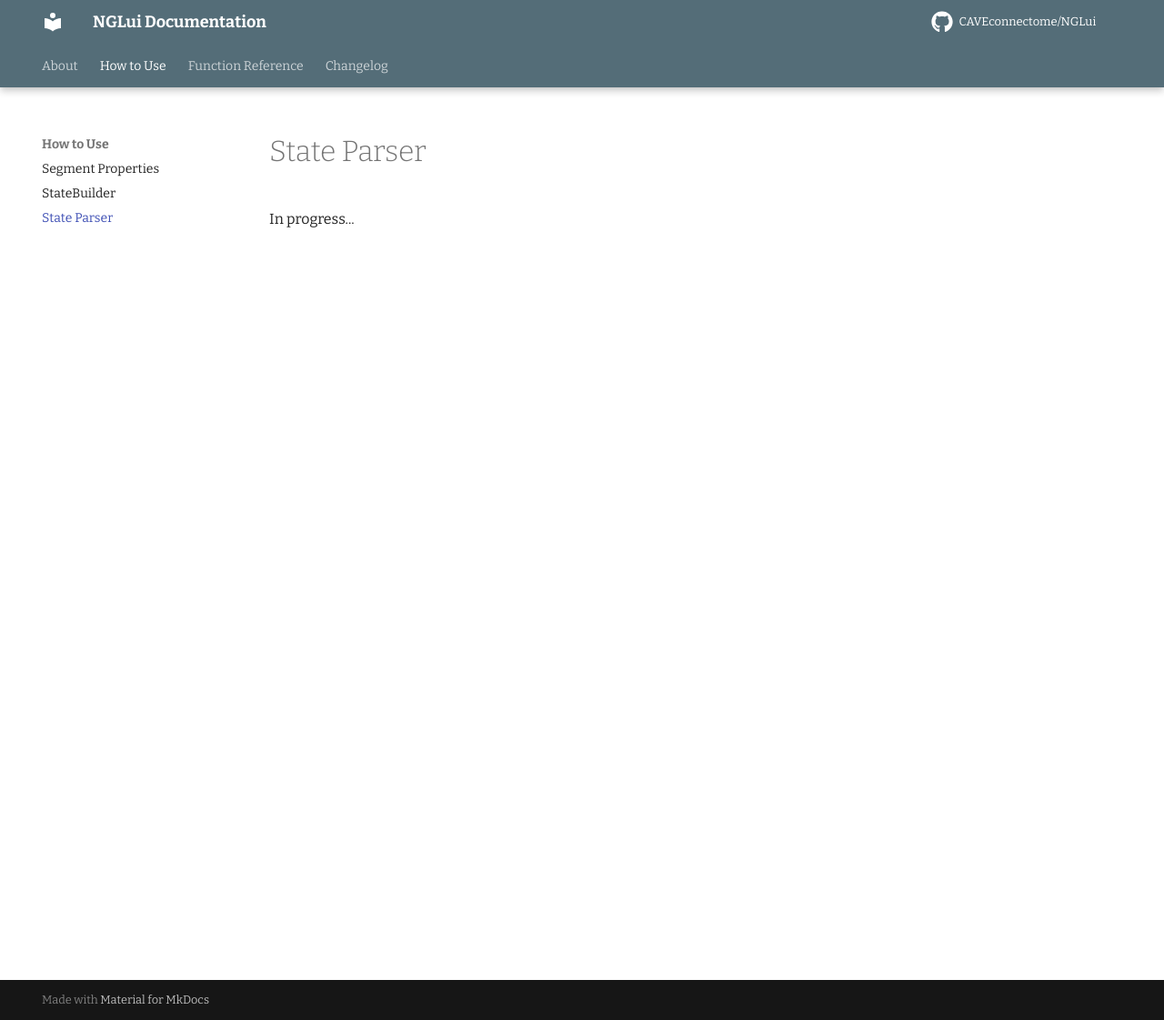
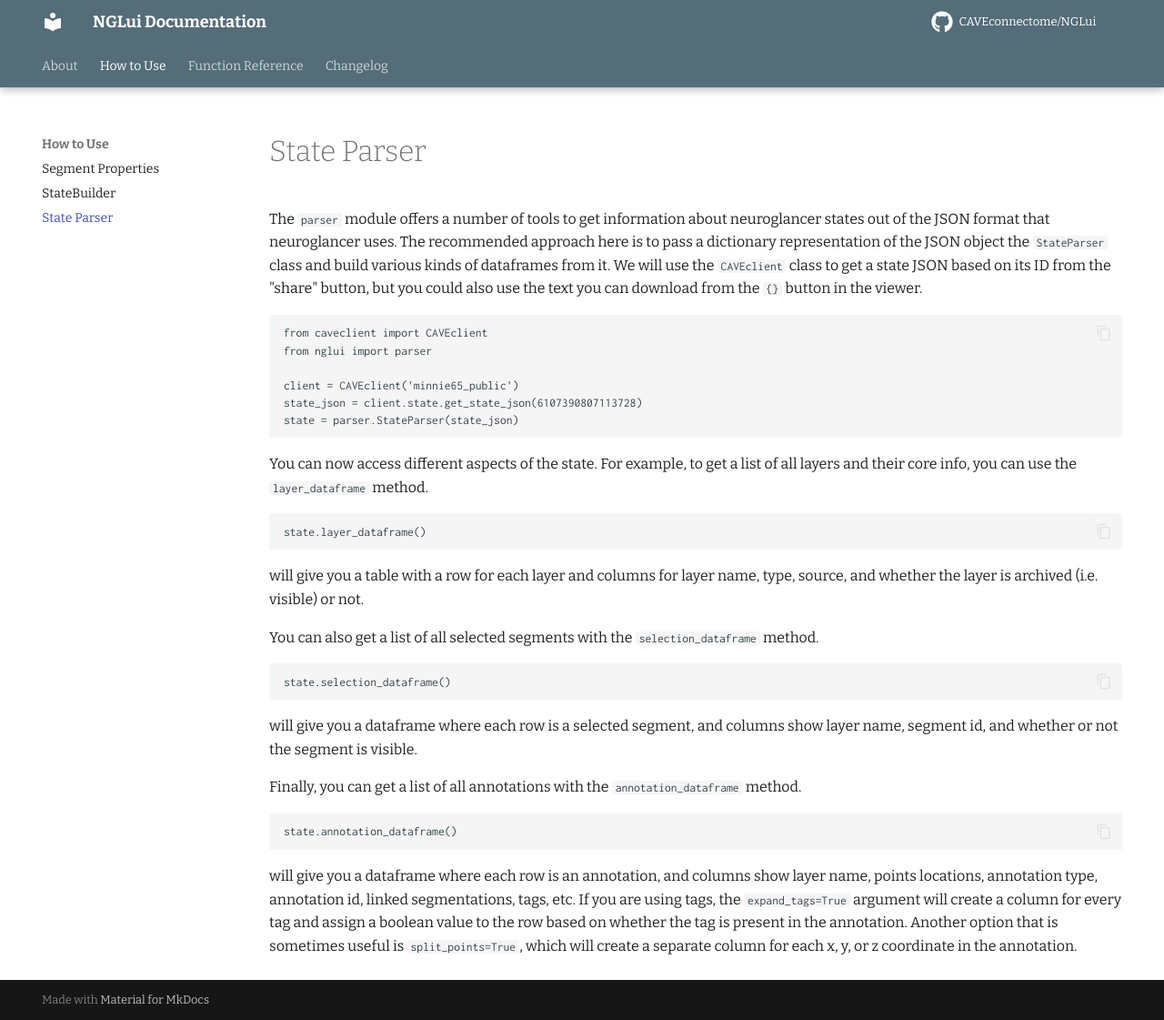
Before and after one commit to CAVEconnectome/nglui, an MkDocs documentation site: the page built from docs/usage/parser.md, in a window 1280 px wide and 1121 px high. Shown: the whole window at 91% size. Built offline with MkDocs 1.6.1 and Material for MkDocs 9.7.7, drawn with Linux system fonts in a browser that asks for light colours; comment, search, counter and statistics services are not loaded.

Commit message:
update docs and bugfix

````diff
--- a/docs/usage/parser.md
+++ b/docs/usage/parser.md
@@ -2,4 +2,41 @@
 title: State Parser
 ---
 
-In progress...
+The `parser` module offers a number of tools to get information about neuroglancer states out of the JSON format that neuroglancer uses.
+The recommended approach here is to pass a dictionary representation of the JSON object the `StateParser` class and build various kinds of dataframes from it.
+We will use the `CAVEclient` class to get a state JSON based on its ID from the "share" button, but you could also use the text you can download from the `{}` button in the viewer.
+
+```python
+from caveclient import CAVEclient
+from nglui import parser
+
+client = CAVEclient('minnie65_public')
+state_json = client.state.get_state_json(6107390807113728)
+state = parser.StateParser(state_json)
+```
+
+You can now access different aspects of the state.
+For example, to get a list of all layers and their core info, you can use the `layer_dataframe` method.
+
+```python
+state.layer_dataframe()
+```
+
+will give you a table with a row for each layer and columns for layer name, type, source, and whether the layer is archived (i.e. visible) or not.
+
+You can also get a list of all selected segments with the `selection_dataframe` method.
+
+```python
+state.selection_dataframe()
+```
+
+will give you a dataframe where each row is a selected segment, and columns show layer name, segment id, and whether or not the segment is visible.
+
+Finally, you can get a list of all annotations with the `annotation_dataframe` method.
+
+```python
+state.annotation_dataframe()
+```
+
+will give you a dataframe where each row is an annotation, and columns show layer name, points locations, annotation type, annotation id, linked segmentations, tags, etc. If you are using tags, the `expand_tags=True` argument will create a column for every tag and assign a boolean value to the row based on whether the tag is present in the annotation.
+Another option that is sometimes useful is `split_points=True`, which will create a separate column for each x, y, or z coordinate in the annotation.
--- a/pyproject.toml
+++ b/pyproject.toml
@@ -1,5 +1,5 @@
 [build-system]
-requires = ["hatchling"]
+requires = ["hatchling>=1.26.1"]
 build-backend = "hatchling.build"
 
 [project]
@@ -14,6 +14,7 @@ authors = [
     { name = "Derrick Brittain"},
     { name = "Forrest Collman" },
 ]
+
 dependencies = [
     "python-box",
     "caveclient>=5.22.0",
@@ -29,6 +30,7 @@ dependencies = [
 classifiers = [
     "License :: OSI Approved :: MIT License",
     "Development Status :: 4 - Beta",
+    "Programming Language :: Python :: 3.8",
     "Programming Language :: Python :: 3.9",
     "Programming Language :: Python :: 3.10",
     "Programming Language :: Python :: 3.11",
--- a/src/nglui/__init__.py
+++ b/src/nglui/__init__.py
@@ -2,4 +2,4 @@ from nglui.easyviewer import EasyViewer
 from . import parser, segmentprops, statebuilder
 
 
-__version__ = "3.3.7"
+__version__ = "3.5.1"
````
Also changed, not shown: docs/changelog.md (+19 -1 lines), 1 other file.
